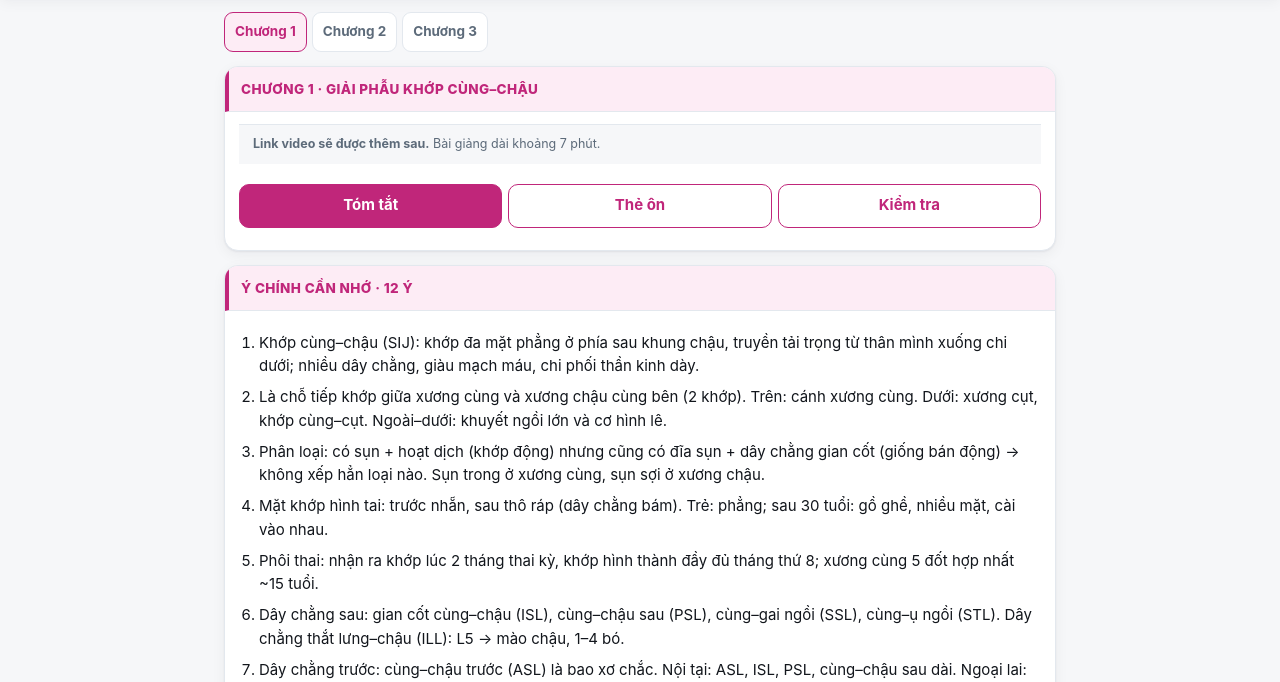
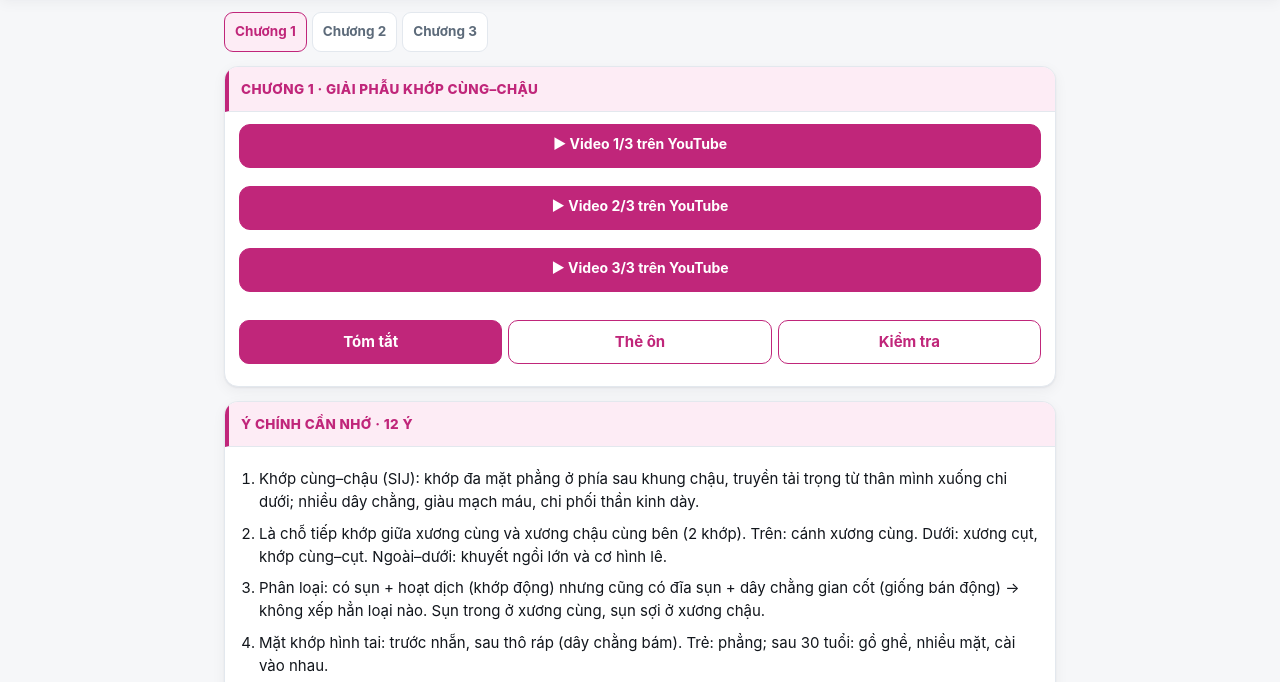
Before and after one commit to hoanganhnet92-wq/PainPath, a plain HTML site: page index.html in a window 1280 px wide. Shown: the part 107-789 px from the top of the page. Drawn offline with Linux system fonts and the light colour scheme.

Commit message:
Thêm 3 link YouTube cho Chương 1 (giải phẫu khớp cùng chậu)
Chương có thể có nhiều video: trường yt nhận một link hoặc một mảng link.

Co-Authored-By: Claude Sonnet 5.5 <noreply@anthropic.com>

```diff
--- a/index.html
+++ b/index.html
@@ -1370,7 +1370,7 @@ document.addEventListener("change",e=>{
 Object.assign(SRC,{SIJ:{lvl:"tb",t:"Sacroiliac Joint Pain: A Comprehensive Guide to Surgical and Interventional Procedures",n:"Abd-Elsayed A, Sayed D (eds). Oxford University Press, 2022. Các bài giảng trong mục Đau khớp cùng chậu soạn từ sách này.",doi:"10.1093/med/9780197607947.001.0001"}});
 
 const SIJ = [
-{ id:1, t:"Chương 1 · Giải phẫu khớp cùng–chậu", yt:"", min:7,
+{ id:1, t:"Chương 1 · Giải phẫu khớp cùng–chậu", yt:["https://youtu.be/iveddMRsf-k","https://youtu.be/G-dcaFR42Bw","https://youtu.be/l_dq2bqY9pM"], min:7,
  pts:[
   "Khớp cùng–chậu (SIJ): khớp đa mặt phẳng ở phía sau khung chậu, truyền tải trọng từ thân mình xuống chi dưới; nhiều dây chằng, giàu mạch máu, chi phối thần kinh dày.",
   "Là chỗ tiếp khớp giữa xương cùng và xương chậu cùng bên (2 khớp). Trên: cánh xương cùng. Dưới: xương cụt, khớp cùng–cụt. Ngoài–dưới: khuyết ngồi lớn và cơ hình lê.",
@@ -1583,9 +1583,9 @@ sijReset();
 function sijChips(){return SIJ.map((c,i)=>`<button data-sijch="${i}" class="${sijCh===i?"on":""}">Chương ${c.id}</button>`).join("");}
 
 function sijVideo(c){
-  return c.yt
-   ? `<a class="btn pri block" href="${esc(c.yt)}" target="_blank" rel="noopener">▶ Xem video bài giảng trên YouTube (khoảng ${c.min} phút)</a>`
-   : `<div class="note"><b>Link video sẽ được thêm sau.</b> Bài giảng dài khoảng ${c.min} phút.</div>`;
+  const L=Array.isArray(c.yt)?c.yt:(c.yt?[c.yt]:[]);
+  if(!L.length) return `<div class="note"><b>Link video sẽ được thêm sau.</b> Bài giảng dài khoảng ${c.min} phút.</div>`;
+  return L.map((u,i)=>`<a class="btn pri block" style="margin-bottom:8px" href="${esc(u)}" target="_blank" rel="noopener">▶ ${L.length>1?"Video "+(i+1)+"/"+L.length:"Xem video bài giảng"} trên YouTube</a>`).join("");
 }
 
 function sijView(){
--- a/sw.js
+++ b/sw.js
@@ -1,5 +1,5 @@
 // PainPath service worker: lưu sẵn để mở offline. Tăng VERSION mỗi lần cập nhật index.html.
-const VERSION = "painpath-v10";
+const VERSION = "painpath-v11";
 const FILES = ["./","./index.html","./manifest.webmanifest","./icon-192.png","./icon-512.png","./apple-touch-icon.png"];
 self.addEventListener("install", e => { e.waitUntil(caches.open(VERSION).then(c => c.addAll(FILES))); self.skipWaiting(); });
 self.addEventListener("activate", e => {
```
Also changed, not shown: src/sij.js (+4 -4 lines).
